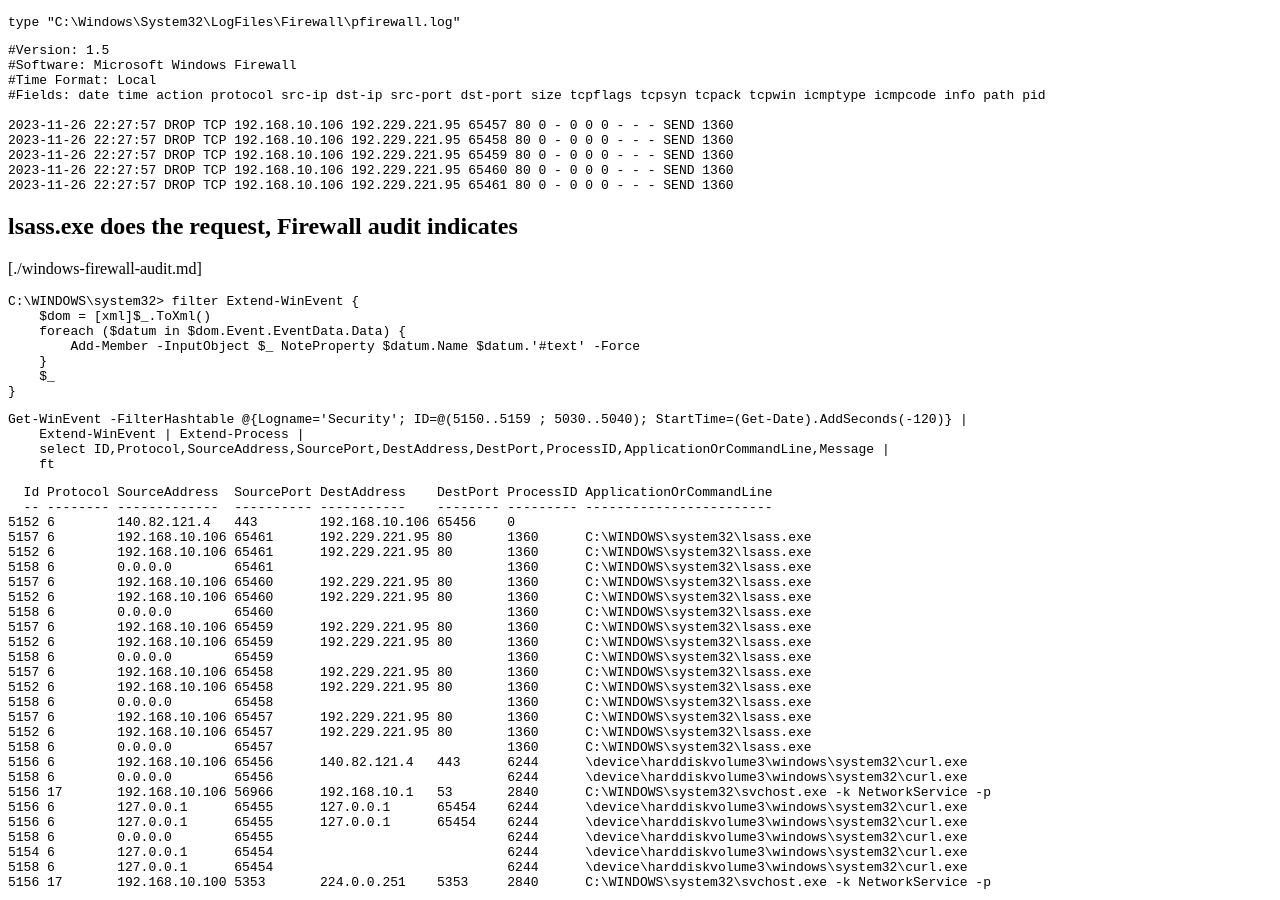
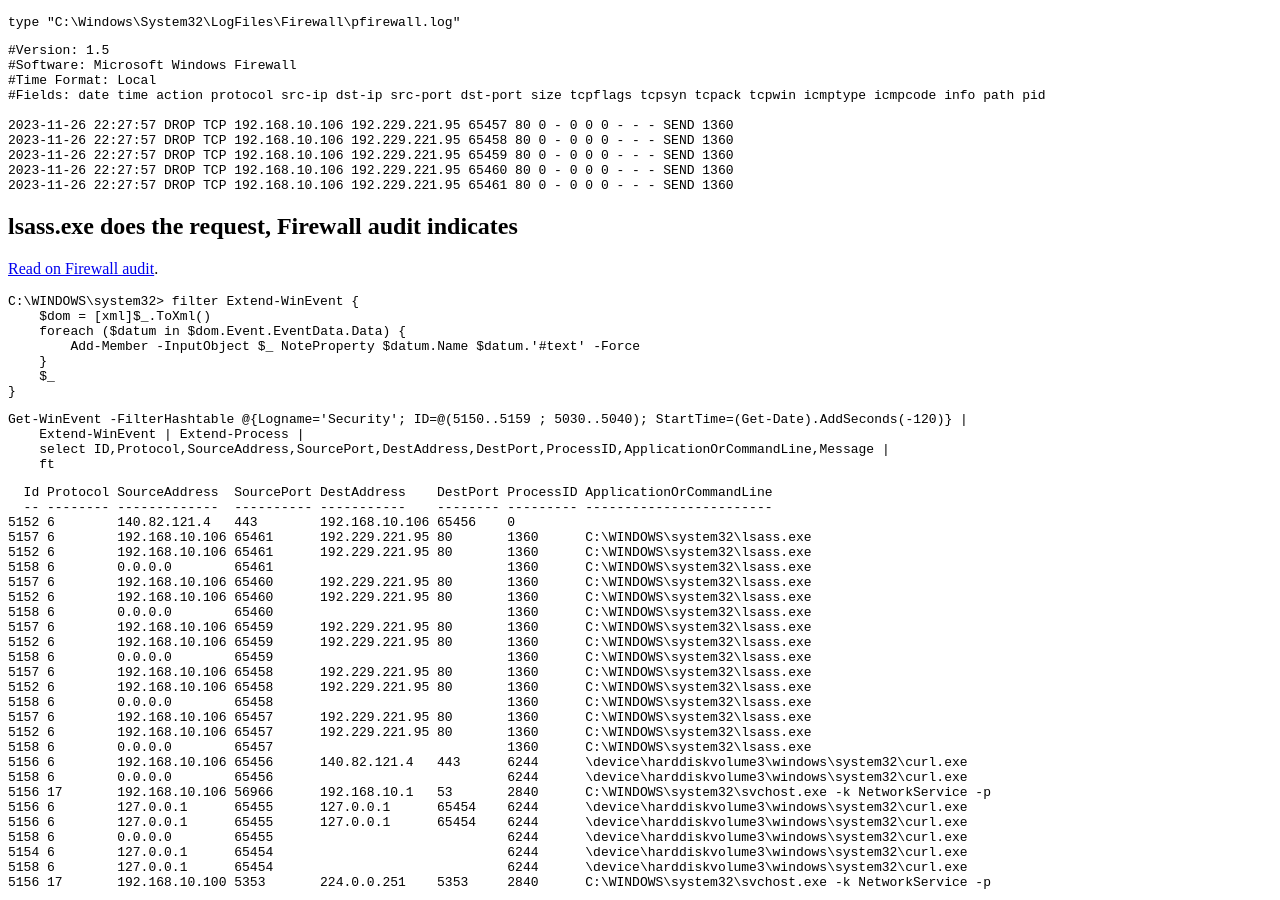
Before and after one commit to sovetov/sovetov.github.io, a Jekyll site: the page built from debugging-revocation-cehck.md, in a window 1280 px wide and 900 px high, scrolled down 3356 px. Built offline with Jekyll 4.4.1, drawn with Linux system fonts in a browser that asks for light colours; our own code applies the rules of GitHub Pages for plain Markdown files.

Commit message:
Fix link to Firewall audit

````diff
--- a/debugging-revocation-cehck.md
+++ b/debugging-revocation-cehck.md
@@ -245,7 +245,7 @@
 
 ## lsass.exe does the request, Firewall audit indicates
 
-[./windows-firewall-audit.md]
+[Read on Firewall audit]({% link windows-firewall-audit.md %}).
 
 ```powershell
 C:\WINDOWS\system32> filter Extend-WinEvent {
````
